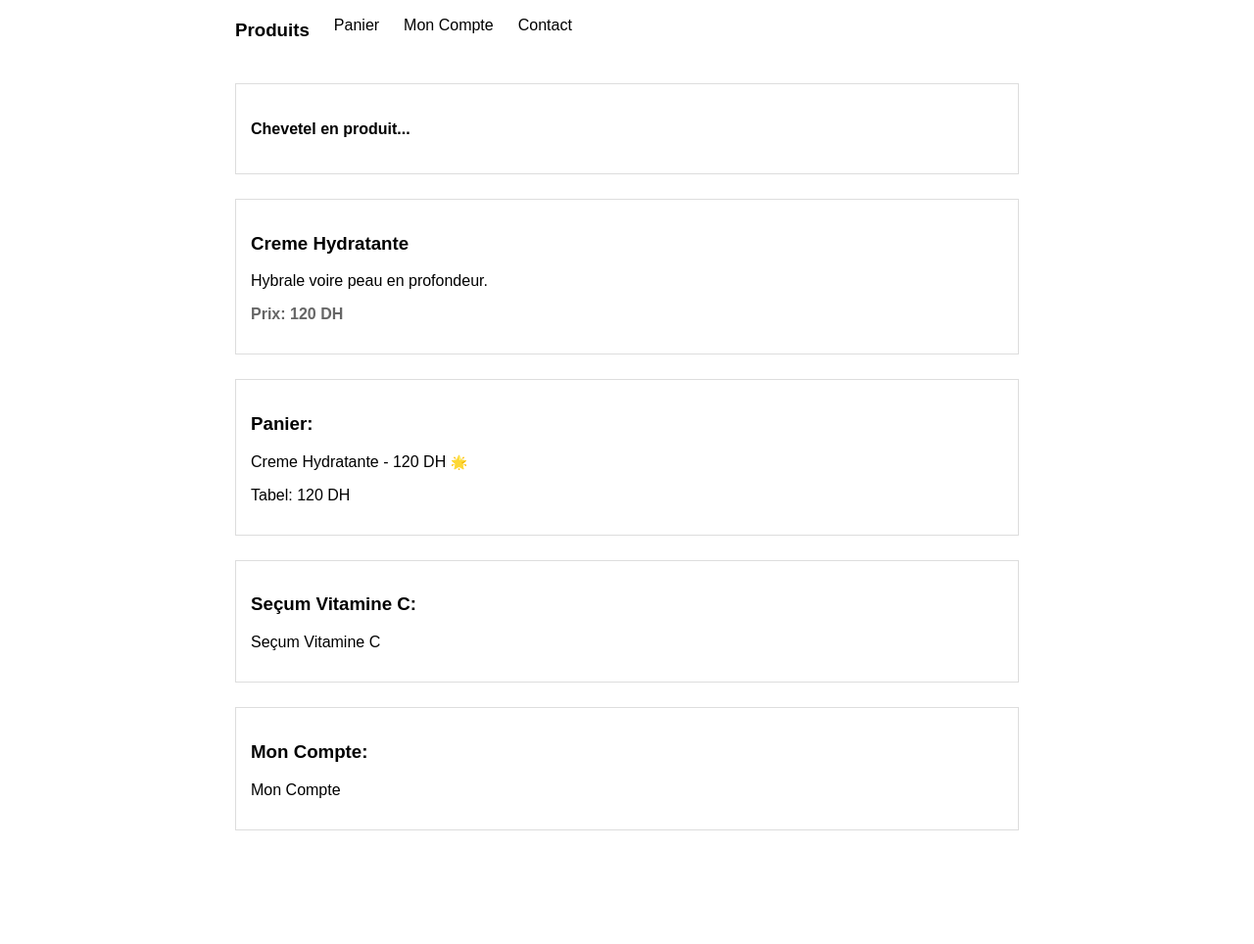
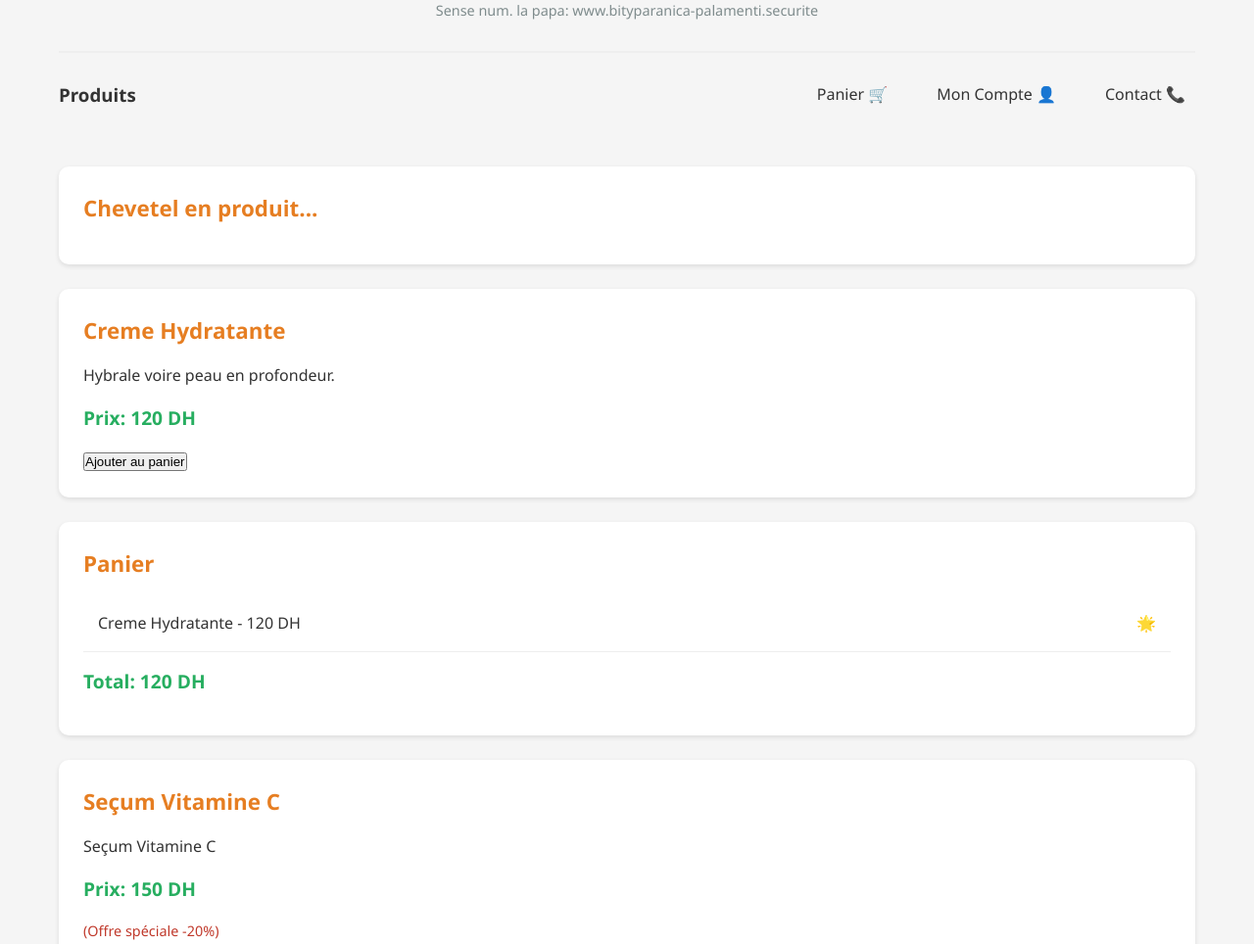
Before and after one commit to Aelwr3/BITYPARA, a plain HTML site: page index.html in a window 1280 px wide. Shown: the part 125-1089 px from the top of the page at 98% size. Before the commit the page ends 998 px from the top, so only its background shows below. Drawn offline with Linux system fonts and the light colour scheme.

Commit message:
Update index.html

```diff
--- a/index.html
+++ b/index.html
@@ -2,86 +2,188 @@
 <html lang="fr">
 <head>
     <meta charset="UTF-8">
-    <title>BITY PARA</title>
+    <meta name="viewport" content="width=device-width, initial-scale=1.0">
+    <title>BITY PARA - Cosmétiques</title>
     <style>
-        body {
-            font-family: Arial, sans-serif;
-            max-width: 800px;
-            margin: 20px auto;
-            padding: 0 20px;
+        /* Reset CSS */
+        * {
+            margin: 0;
+            padding: 0;
+            box-sizing: border-box;
         }
 
+        /* Styles généraux */
+        body {
+            font-family: 'Segoe UI', Tahoma, Geneva, Verdana, sans-serif;
+            background-color: #f5f5f5;
+            color: #333;
+            line-height: 1.6;
+        }
+
+        .container {
+            max-width: 1200px;
+            margin: 0 auto;
+            padding: 20px;
+        }
+
+        /* En-tête */
         .header {
             text-align: center;
+            padding: 30px 0;
+            border-bottom: 2px solid #eee;
+        }
+
+        .header h1 {
+            color: #2c3e50;
+            font-size: 2.5em;
+            margin-bottom: 10px;
+        }
+
+        .papa-link {
+            color: #7f8c8d;
+            font-size: 0.9em;
+        }
+
+        /* Navigation */
+        .nav-bar {
+            display: flex;
+            justify-content: space-between;
+            align-items: center;
+            padding: 20px 0;
             margin-bottom: 30px;
         }
 
-        .nav {
+        .nav-links {
             display: flex;
-            gap: 25px;
-            margin-bottom: 20px;
+            gap: 30px;
         }
 
-        .section {
-            margin: 25px 0;
-            padding: 15px;
-            border: 1px solid #ddd;
+        .nav-links p {
+            cursor: pointer;
+            padding: 10px;
+            border-radius: 5px;
+            transition: background 0.3s;
         }
 
-        .price {
-            color: #666;
-            font-weight: bold;
+        .nav-links p:hover {
+            background: #ecf0f1;
         }
 
-        .star {
-            color: gold;
-            font-size: 14px;
+        /* Sections produits */
+        .product-section {
+            background: white;
+            border-radius: 10px;
+            padding: 25px;
+            margin-bottom: 25px;
+            box-shadow: 0 2px 5px rgba(0,0,0,0.1);
         }
 
-        .papa-link {
+        .product-title {
+            color: #e67e22;
+            margin-bottom: 15px;
+            font-size: 1.4em;
+        }
+
+        .price-tag {
+            color: #27ae60;
+            font-weight: bold;
+            font-size: 1.2em;
+            margin: 15px 0;
+        }
+
+        .special-offer {
+            color: #c0392b;
             font-size: 0.9em;
-            color: #444;
-            margin: 10px 0;
+        }
+
+        /* Panier */
+        .cart-item {
+            display: flex;
+            justify-content: space-between;
+            align-items: center;
+            padding: 15px;
+            border-bottom: 1px solid #eee;
+        }
+
+        .star-icon {
+            color: #f1c40f;
+            margin-left: 10px;
+        }
+
+        /* Responsive Design */
+        @media (max-width: 768px) {
+            .nav-bar {
+                flex-direction: column;
+                gap: 15px;
+            }
+
+            .container {
+                padding: 10px;
+            }
         }
     </style>
 </head>
 <body>
-    <div class="header">
-        <h1>BITY PARA</h1>
-        <p class="papa-link">Sense num. la papa: www.bityparanica-palamenti.securite</p>
-    </div>
+    <div class="container">
+        <!-- En-tête -->
+        <header class="header">
+            <h1>BITY PARA</h1>
+            <p class="papa-link">Sense num. la papa: www.bityparanica-palamenti.securite</p>
+        </header>
 
-    <div class="nav">
-        <h3>Produits</h3>
-        <p>Panier</p>
-        <p>Mon Compte</p>
-        <p>Contact</p>
-    </div>
+        <!-- Navigation -->
+        <nav class="nav-bar">
+            <h3>Produits</h3>
+            <div class="nav-links">
+                <p>Panier 🛒</p>
+                <p>Mon Compte 👤</p>
+                <p>Contact 📞</p>
+            </div>
+        </nav>
 
-    <div class="section">
-        <h4>Chevetel en produit...</h4>
-    </div>
+        <!-- Section promotion -->
+        <div class="product-section">
+            <h4 class="product-title">Chevetel en produit...</h4>
+        </div>
 
-    <div class="section">
-        <h3>Creme Hydratante</h3>
-        <p>Hybrale voire peau en profondeur.</p>
-        <p class="price">Prix: 120 DH</p>
-    </div>
+        <!-- Produit 1 -->
+        <div class="product-section">
+            <h3 class="product-title">Creme Hydratante</h3>
+            <p>Hybrale voire peau en profondeur.</p>
+            <p class="price-tag">Prix: 120 DH</p>
+            <button class="add-to-cart">Ajouter au panier</button>
+        </div>
 
-    <div class="section">
-        <h3>Panier:</h3>
-        <p>Creme Hydratante - 120 DH <span class="star">🌟</span></p>
-        <p>Tabel: 120 DH</p>
-    </div>
+        <!-- Panier -->
+        <div class="product-section">
+            <h3 class="product-title">Panier</h3>
+            <div class="cart-item">
+                <span>Creme Hydratante - 120 DH</span>
+                <span class="star-icon">🌟</span>
+            </div>
+            <div class="cart-total">
+                <p class="price-tag">Total: 120 DH</p>
+            </div>
+        </div>
 
-    <div class="section">
-        <h3>Seçum Vitamine C:</h3>
-        <p>Seçum Vitamine C</p>
-    </div>
+        <!-- Produit 2 -->
+        <div class="product-section">
+            <h3 class="product-title">Seçum Vitamine C</h3>
+            <p>Seçum Vitamine C</p>
+            <p class="price-tag">Prix: 150 DH</p>
+            <p class="special-offer">(Offre spéciale -20%)</p>
+            <button class="add-to-cart">Ajouter au panier</button>
+        </div>
 
-    <div class="section">
-        <h3>Mon Compte:</h3>
-        <p>Mon Compte</p>
+        <!-- Compte utilisateur -->
+        <div class="product-section">
+            <h3 class="product-title">Mon Compte</h3>
+            <form>
+                <input type="email" placeholder="Email" required>
+                <input type="password" placeholder="Mot de passe" required>
+                <button type="submit">Se connecter</button>
+            </form>
+        </div>
     </div>
 </body>
 </html>
```
